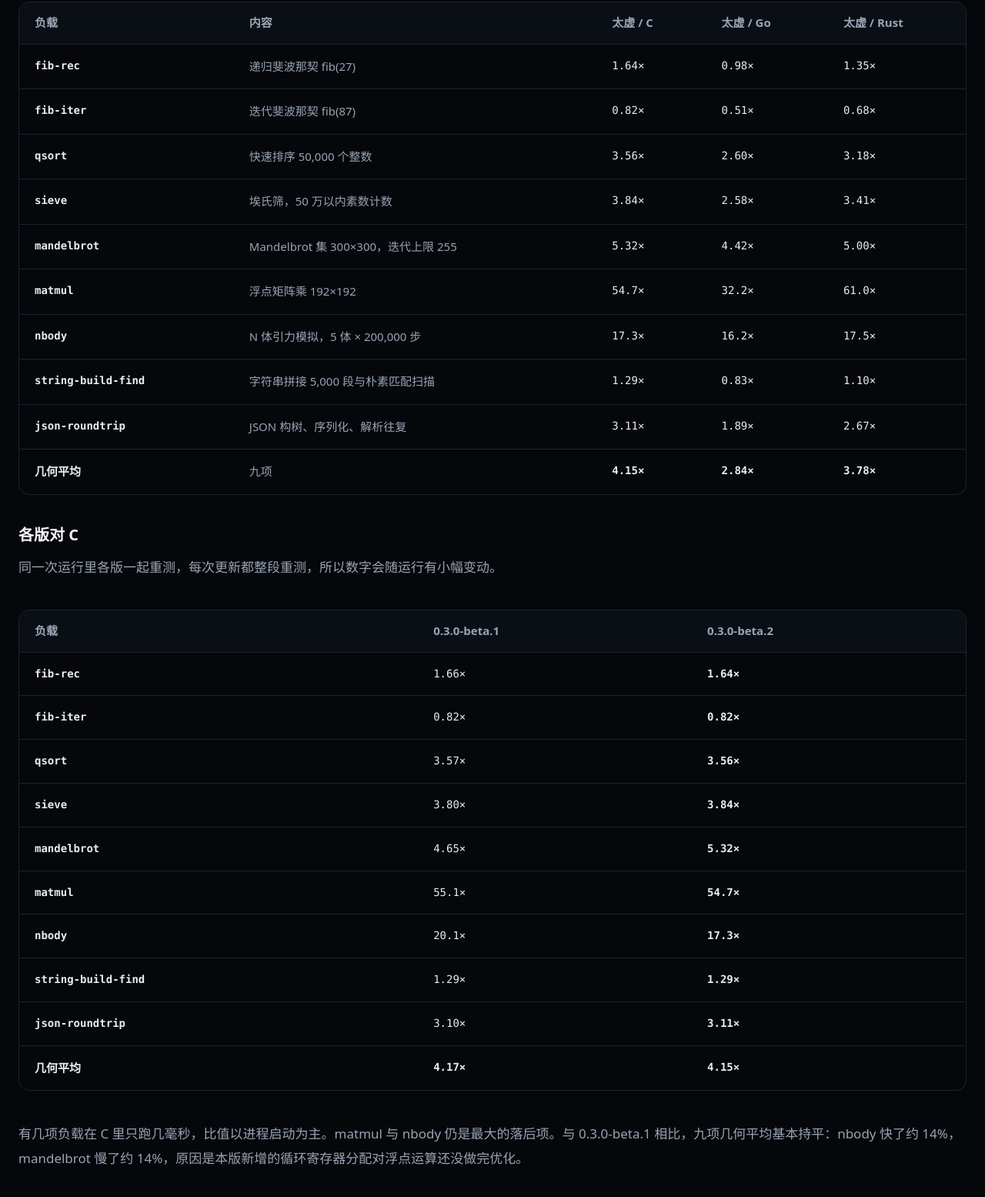
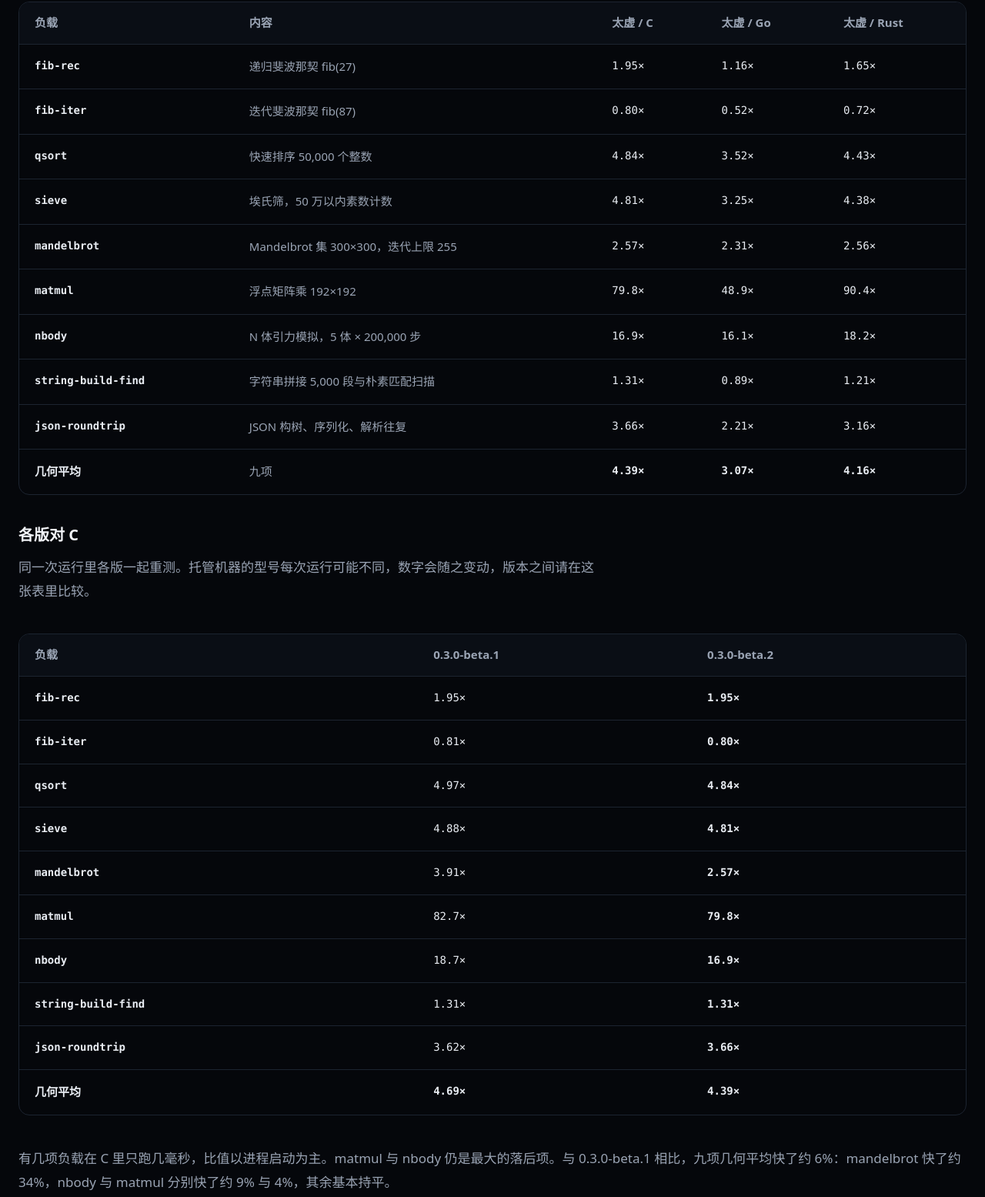
Before and after one commit to yockii/taixu-website, a plain HTML site: page dist/performance/index.html in a window 1280 px wide. Shown: the part 1190-2745 px from the top of the page at 77% size. Drawn offline with Linux system fonts and the light colour scheme.

Commit message:
性能页与首页换成 0.3.0-beta.2 重新发布后的实测（运行 44121563334）
- 主表与各版对 C 表按同一次运行重测：几何平均对 C 4.39×（beta.1 4.69×）；mandelbrot 快了约 34%，nbody、matmul 分别快了约 9%、4%，其余基本持平。
- 去掉 mandelbrot 变慢的说明；注明托管机器型号每次可能不同，版本之间在同一张表里比较。
- 首页性能区块：对 C／Go／Rust 4.39×／3.07×／4.16×。

```diff
--- a/dist/performance/index.html
+++ b/dist/performance/index.html
@@ -64,7 +64,7 @@
       <div class="stat spot"><b><span data-count="9">9</span></b><span>算法负载</span></div>
       <div class="stat spot"><b><span data-count="3">3</span></b><span>对照语言：C · Go · Rust</span></div>
       <div class="stat spot"><b>11</b><span>每项样本数，取中位</span></div>
-      <div class="stat spot"><b class="accent">4.15<small>×</small></b><span>0.3.0-beta.2 对 C 的几何平均（越低越快）</span></div>
+      <div class="stat spot"><b class="accent">4.39<small>×</small></b><span>0.3.0-beta.2 对 C 的几何平均（越低越快）</span></div>
     </div>
   </div>
 </section>
@@ -80,41 +80,41 @@
       <table>
         <thead><tr><th scope="col">负载</th><th scope="col">内容</th><th scope="col">太虚 / C</th><th scope="col">太虚 / Go</th><th scope="col">太虚 / Rust</th></tr></thead>
         <tbody>
-          <tr><td class="mono"><b>fib-rec</b></td><td style="color:var(--muted)">递归斐波那契 fib(27)</td><td class="mono">1.64×</td><td class="mono">0.98×</td><td class="mono">1.35×</td></tr>
-          <tr><td class="mono"><b>fib-iter</b></td><td style="color:var(--muted)">迭代斐波那契 fib(87)</td><td class="mono">0.82×</td><td class="mono">0.51×</td><td class="mono">0.68×</td></tr>
-          <tr><td class="mono"><b>qsort</b></td><td style="color:var(--muted)">快速排序 50,000 个整数</td><td class="mono">3.56×</td><td class="mono">2.60×</td><td class="mono">3.18×</td></tr>
-          <tr><td class="mono"><b>sieve</b></td><td style="color:var(--muted)">埃氏筛，50 万以内素数计数</td><td class="mono">3.84×</td><td class="mono">2.58×</td><td class="mono">3.41×</td></tr>
-          <tr><td class="mono"><b>mandelbrot</b></td><td style="color:var(--muted)">Mandelbrot 集 300×300，迭代上限 255</td><td class="mono">5.32×</td><td class="mono">4.42×</td><td class="mono">5.00×</td></tr>
-          <tr><td class="mono"><b>matmul</b></td><td style="color:var(--muted)">浮点矩阵乘 192×192</td><td class="mono">54.7×</td><td class="mono">32.2×</td><td class="mono">61.0×</td></tr>
-          <tr><td class="mono"><b>nbody</b></td><td style="color:var(--muted)">N 体引力模拟，5 体 × 200,000 步</td><td class="mono">17.3×</td><td class="mono">16.2×</td><td class="mono">17.5×</td></tr>
-          <tr><td class="mono"><b>string-build-find</b></td><td style="color:var(--muted)">字符串拼接 5,000 段与朴素匹配扫描</td><td class="mono">1.29×</td><td class="mono">0.83×</td><td class="mono">1.10×</td></tr>
-          <tr><td class="mono"><b>json-roundtrip</b></td><td style="color:var(--muted)">JSON 构树、序列化、解析往复</td><td class="mono">3.11×</td><td class="mono">1.89×</td><td class="mono">2.67×</td></tr>
-          <tr><td><b>几何平均</b></td><td style="color:var(--muted)">九项</td><td class="mono"><b>4.15×</b></td><td class="mono"><b>2.84×</b></td><td class="mono"><b>3.78×</b></td></tr>
+          <tr><td class="mono"><b>fib-rec</b></td><td style="color:var(--muted)">递归斐波那契 fib(27)</td><td class="mono">1.95×</td><td class="mono">1.16×</td><td class="mono">1.65×</td></tr>
+          <tr><td class="mono"><b>fib-iter</b></td><td style="color:var(--muted)">迭代斐波那契 fib(87)</td><td class="mono">0.80×</td><td class="mono">0.52×</td><td class="mono">0.72×</td></tr>
+          <tr><td class="mono"><b>qsort</b></td><td style="color:var(--muted)">快速排序 50,000 个整数</td><td class="mono">4.84×</td><td class="mono">3.52×</td><td class="mono">4.43×</td></tr>
+          <tr><td class="mono"><b>sieve</b></td><td style="color:var(--muted)">埃氏筛，50 万以内素数计数</td><td class="mono">4.81×</td><td class="mono">3.25×</td><td class="mono">4.38×</td></tr>
+          <tr><td class="mono"><b>mandelbrot</b></td><td style="color:var(--muted)">Mandelbrot 集 300×300，迭代上限 255</td><td class="mono">2.57×</td><td class="mono">2.31×</td><td class="mono">2.56×</td></tr>
+          <tr><td class="mono"><b>matmul</b></td><td style="color:var(--muted)">浮点矩阵乘 192×192</td><td class="mono">79.8×</td><td class="mono">48.9×</td><td class="mono">90.4×</td></tr>
+          <tr><td class="mono"><b>nbody</b></td><td style="color:var(--muted)">N 体引力模拟，5 体 × 200,000 步</td><td class="mono">16.9×</td><td class="mono">16.1×</td><td class="mono">18.2×</td></tr>
+          <tr><td class="mono"><b>string-build-find</b></td><td style="color:var(--muted)">字符串拼接 5,000 段与朴素匹配扫描</td><td class="mono">1.31×</td><td class="mono">0.89×</td><td class="mono">1.21×</td></tr>
+          <tr><td class="mono"><b>json-roundtrip</b></td><td style="color:var(--muted)">JSON 构树、序列化、解析往复</td><td class="mono">3.66×</td><td class="mono">2.21×</td><td class="mono">3.16×</td></tr>
+          <tr><td><b>几何平均</b></td><td style="color:var(--muted)">九项</td><td class="mono"><b>4.39×</b></td><td class="mono"><b>3.07×</b></td><td class="mono"><b>4.16×</b></td></tr>
         </tbody>
       </table>
     </div>
     <div class="head" data-reveal>
       <h3 style="font-size:20px">各版对 C</h3>
-      <p class="lead" style="color:var(--muted)">同一次运行里各版一起重测，每次更新都整段重测，所以数字会随运行有小幅变动。</p>
+      <p class="lead" style="color:var(--muted)">同一次运行里各版一起重测。托管机器的型号每次运行可能不同，数字会随之变动，版本之间请在这张表里比较。</p>
     </div>
     <div class="table-box" data-reveal>
       <table>
         <thead><tr><th scope="col">负载</th><th scope="col">0.3.0-beta.1</th><th scope="col">0.3.0-beta.2</th></tr></thead>
         <tbody>
-          <tr><td class="mono"><b>fib-rec</b></td><td class="mono">1.66×</td><td class="mono"><b>1.64×</b></td></tr>
-          <tr><td class="mono"><b>fib-iter</b></td><td class="mono">0.82×</td><td class="mono"><b>0.82×</b></td></tr>
-          <tr><td class="mono"><b>qsort</b></td><td class="mono">3.57×</td><td class="mono"><b>3.56×</b></td></tr>
-          <tr><td class="mono"><b>sieve</b></td><td class="mono">3.80×</td><td class="mono"><b>3.84×</b></td></tr>
-          <tr><td class="mono"><b>mandelbrot</b></td><td class="mono">4.65×</td><td class="mono"><b>5.32×</b></td></tr>
-          <tr><td class="mono"><b>matmul</b></td><td class="mono">55.1×</td><td class="mono"><b>54.7×</b></td></tr>
-          <tr><td class="mono"><b>nbody</b></td><td class="mono">20.1×</td><td class="mono"><b>17.3×</b></td></tr>
-          <tr><td class="mono"><b>string-build-find</b></td><td class="mono">1.29×</td><td class="mono"><b>1.29×</b></td></tr>
-          <tr><td class="mono"><b>json-roundtrip</b></td><td class="mono">3.10×</td><td class="mono"><b>3.11×</b></td></tr>
-          <tr><td><b>几何平均</b></td><td class="mono"><b>4.17×</b></td><td class="mono"><b>4.15×</b></td></tr>
+          <tr><td class="mono"><b>fib-rec</b></td><td class="mono">1.95×</td><td class="mono"><b>1.95×</b></td></tr>
+          <tr><td class="mono"><b>fib-iter</b></td><td class="mono">0.81×</td><td class="mono"><b>0.80×</b></td></tr>
+          <tr><td class="mono"><b>qsort</b></td><td class="mono">4.97×</td><td class="mono"><b>4.84×</b></td></tr>
+          <tr><td class="mono"><b>sieve</b></td><td class="mono">4.88×</td><td class="mono"><b>4.81×</b></td></tr>
+          <tr><td class="mono"><b>mandelbrot</b></td><td class="mono">3.91×</td><td class="mono"><b>2.57×</b></td></tr>
+          <tr><td class="mono"><b>matmul</b></td><td class="mono">82.7×</td><td class="mono"><b>79.8×</b></td></tr>
+          <tr><td class="mono"><b>nbody</b></td><td class="mono">18.7×</td><td class="mono"><b>16.9×</b></td></tr>
+          <tr><td class="mono"><b>string-build-find</b></td><td class="mono">1.31×</td><td class="mono"><b>1.31×</b></td></tr>
+          <tr><td class="mono"><b>json-roundtrip</b></td><td class="mono">3.62×</td><td class="mono"><b>3.66×</b></td></tr>
+          <tr><td><b>几何平均</b></td><td class="mono"><b>4.69×</b></td><td class="mono"><b>4.39×</b></td></tr>
         </tbody>
       </table>
     </div>
-    <p class="lead" data-reveal style="color:var(--muted)">有几项负载在 C 里只跑几毫秒，比值以进程启动为主。matmul 与 nbody 仍是最大的落后项。与 0.3.0-beta.1 相比，九项几何平均基本持平：nbody 快了约 14%，mandelbrot 慢了约 14%，原因是本版新增的循环寄存器分配对浮点运算还没做完优化。</p>
+    <p class="lead" data-reveal style="color:var(--muted)">有几项负载在 C 里只跑几毫秒，比值以进程启动为主。matmul 与 nbody 仍是最大的落后项。与 0.3.0-beta.1 相比，九项几何平均快了约 6%：mandelbrot 快了约 34%，nbody 与 matmul 分别快了约 9% 与 4%，其余基本持平。</p>
   </div>
 </section>
 
@@ -142,7 +142,7 @@
     <div class="head" data-reveal>
       <p class="kicker">03 / 方法</p>
       <h2 class="h-section" data-scramble="900">怎么测的。</h2>
-      <p class="lead">数字只有在方法公开时才有意义。下面是这组数据的采集条件，完整记录见<a href="https://github.com/yockii/taixu-lang/actions/runs/44054989218">这次运行 ↗</a>；负载源码与对照实现见公开仓的 <a href="https://github.com/yockii/taixu-lang/tree/main/bench/algo"><code class="inline-code">bench/algo/</code> ↗</a> 与 <a href="https://github.com/yockii/taixu-lang/tree/main/bench/algo/cmp"><code class="inline-code">bench/algo/cmp/</code> ↗</a>，各版用自己发布时的负载源码。</p>
+      <p class="lead">数字只有在方法公开时才有意义。下面是这组数据的采集条件，完整记录见<a href="https://github.com/yockii/taixu-lang/actions/runs/44121563334">这次运行 ↗</a>；负载源码与对照实现见公开仓的 <a href="https://github.com/yockii/taixu-lang/tree/main/bench/algo"><code class="inline-code">bench/algo/</code> ↗</a> 与 <a href="https://github.com/yockii/taixu-lang/tree/main/bench/algo/cmp"><code class="inline-code">bench/algo/cmp/</code> ↗</a>，各版用自己发布时的负载源码。</p>
     </div>
     <ol class="steps wide" data-reveal data-stagger>
       <li><span class="n">01</span><span><b>同一台机器</b><span class="d">GitHub 托管的 Windows x64 机器，各版太虚与三种对照语言在同一次运行里交错测量。</span></span></li>
```
Also changed, not shown: dist/index.html (+3 -3 lines).
